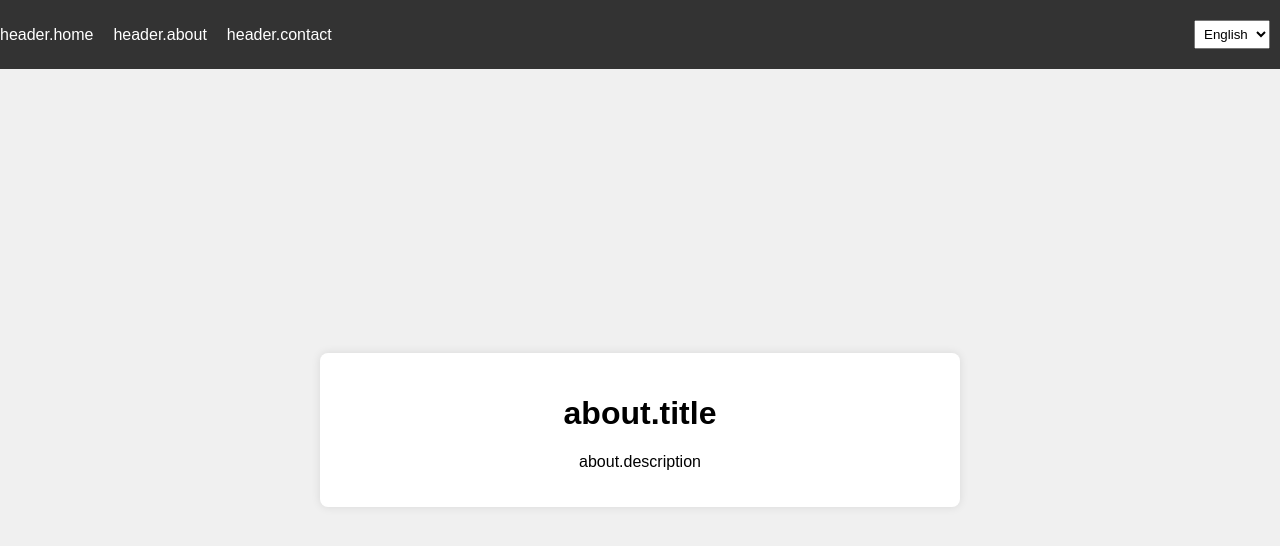
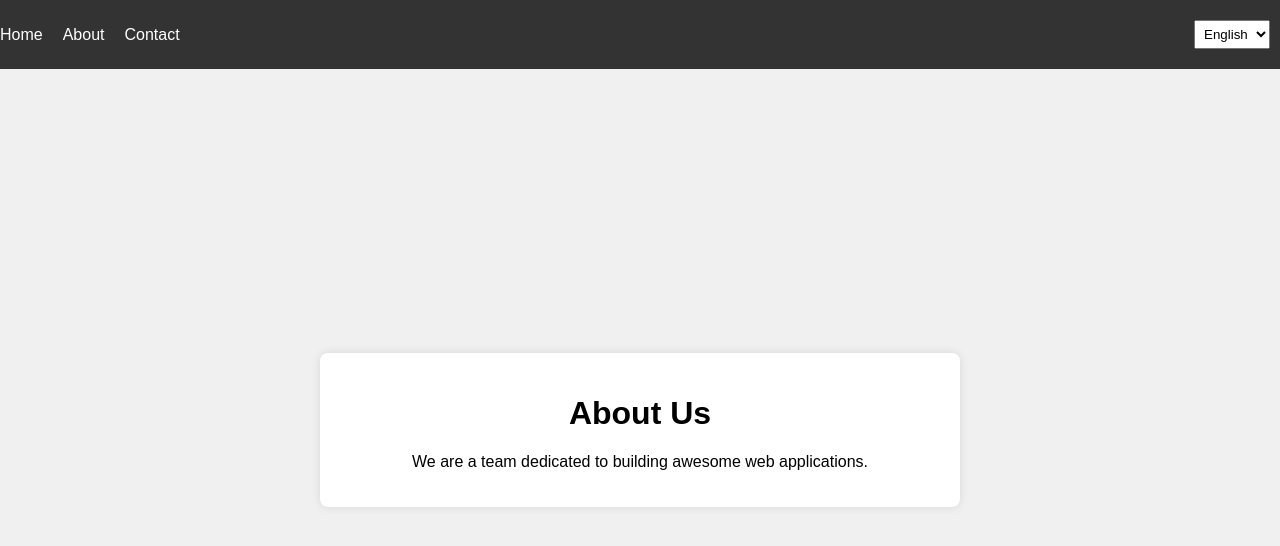
Before and after one commit to Kikerv080692/nextIntlTemplat, a Next.js app: page /en/about in a window 1280 px wide. Shown: the top 546 px of the page. Built offline with nearby package versions, Linux system fonts and the light colour scheme.

Commit message:
add translates

```diff
--- a/src/components/AboutContent.jsx
+++ b/src/components/AboutContent.jsx
@@ -3,7 +3,7 @@
 import { useTranslations } from "next-intl";
 
 export default function AboutContent() {
-  const t = useTranslations("about");
+  const t = useTranslations("translation.about");
 
   return (
     <div>
--- a/src/components/ContactContent.jsx
+++ b/src/components/ContactContent.jsx
@@ -3,7 +3,7 @@
 import { useTranslations } from "next-intl";
 
 export default function ContactContent() {
-  const t = useTranslations("contact");
+  const t = useTranslations("translation.contact");
 
   return (
     <div>
--- a/src/components/Header.jsx
+++ b/src/components/Header.jsx
@@ -4,7 +4,7 @@ import { useTranslations } from "next-intl";
 import Link from "next/link";
 
 export default function Header({ locale, onLocaleChange }) {
-  const t = useTranslations("header");
+  const t = useTranslations("translation.header");
 
   return (
     <header className="header">
```
